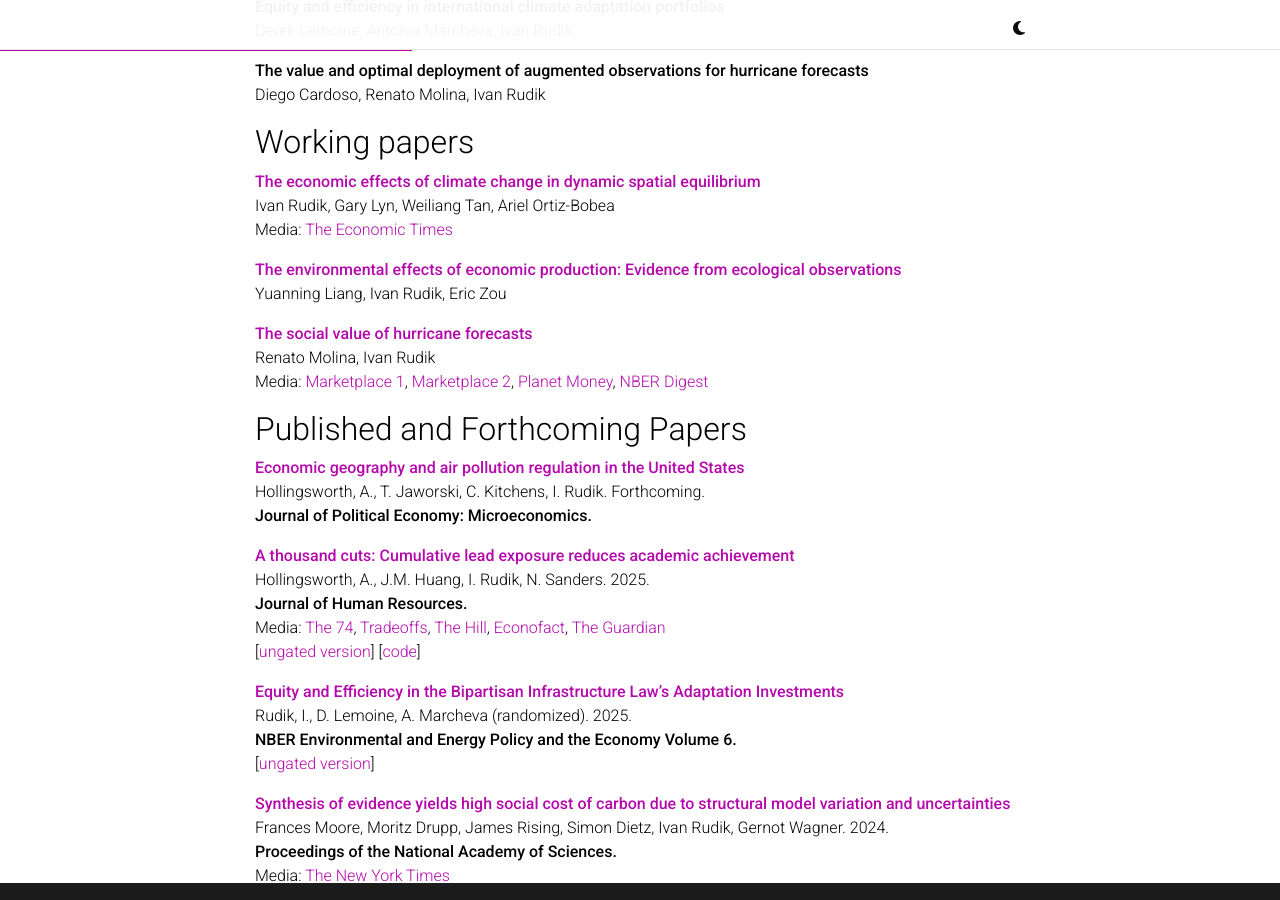
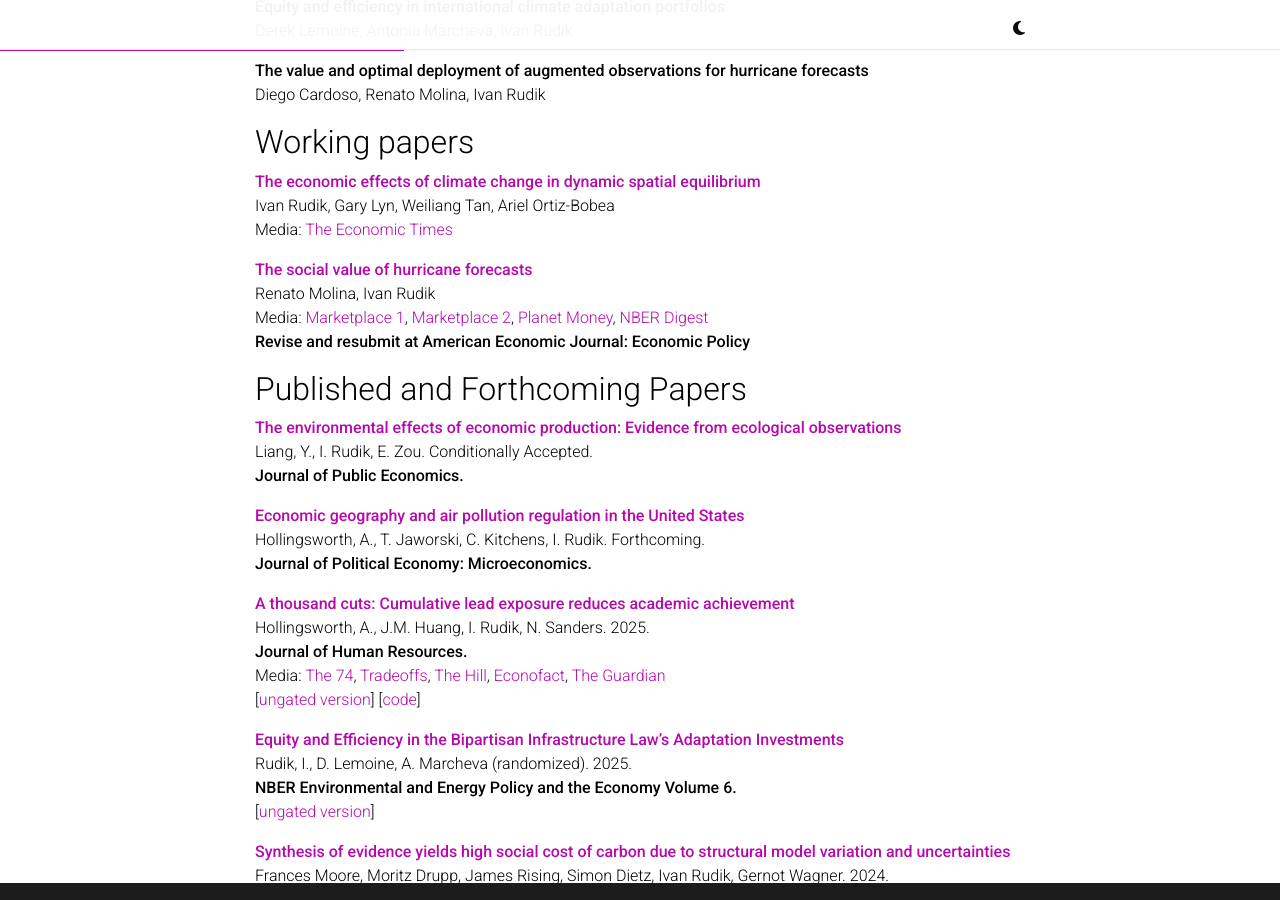
Before and after one commit to irudik/irudik.github.io, a Jekyll site: the page built from _pages/about.md, in a window 1280 px wide and 900 px high, scrolled down 781 px. Built offline with Jekyll 4.4.1, drawn with Linux system fonts in a browser that asks for light colours; comment, search, counter and statistics services are not loaded; a style sheet for code colours, icons or effects is not loaded.

Commit message:
jpube, reno

```diff
--- a/_pages/about.md
+++ b/_pages/about.md
@@ -62,17 +62,17 @@ Ivan Rudik, Gary Lyn, Weiliang Tan, Ariel Ortiz-Bobea
 Media: [The Economic Times](https://t.co/55NzVfuCJl)
 <!-- **Revise and resubmit at Journal of Political Economy: Macroeconomics**   -->
 
-**[The environmental effects of economic production: Evidence from ecological observations](https://osf.io/preprints/socarxiv/qy76a)**
-Yuanning Liang, Ivan Rudik, Eric Zou
-<!-- **Revise and resubmit at Journal of Public Economics**   -->
-
 **[The social value of hurricane forecasts](https://osf.io/preprints/socarxiv/sqtjr)**
 Renato Molina, Ivan Rudik
 Media: [Marketplace 1](https://www.marketplace.org/2024/06/13/better-hurricane-forecasts-are-preventing-damage-and-saving-money-study-says/), [Marketplace 2](https://www.marketplace.org/2024/05/27/biden-administrationhurricane-forecasting-investment/), [Planet Money](https://www.npr.org/2024/11/11/1212475049/indicator-what-is-weather-forecasts-worth), [NBER Digest](https://www.nber.org/digest/202409/value-improving-hurricane-forecasts)
-<!-- **Revise and resubmit at American Economic Journal: Economic Policy**   -->
+**Revise and resubmit at American Economic Journal: Economic Policy**
 
 
 ## Published and Forthcoming Papers
+
+**[The environmental effects of economic production: Evidence from ecological observations](https://osf.io/preprints/socarxiv/qy76a)**
+Liang, Y., I. Rudik, E. Zou. Conditionally Accepted.
+**Journal of Public Economics.**
 
 **[Economic geography and air pollution regulation in the United States](https://osf.io/preprints/socarxiv/x6fuw/)**
 Hollingsworth, A., T. Jaworski, C. Kitchens, I. Rudik. Forthcoming.
```
Also changed, not shown: 13 other files.
